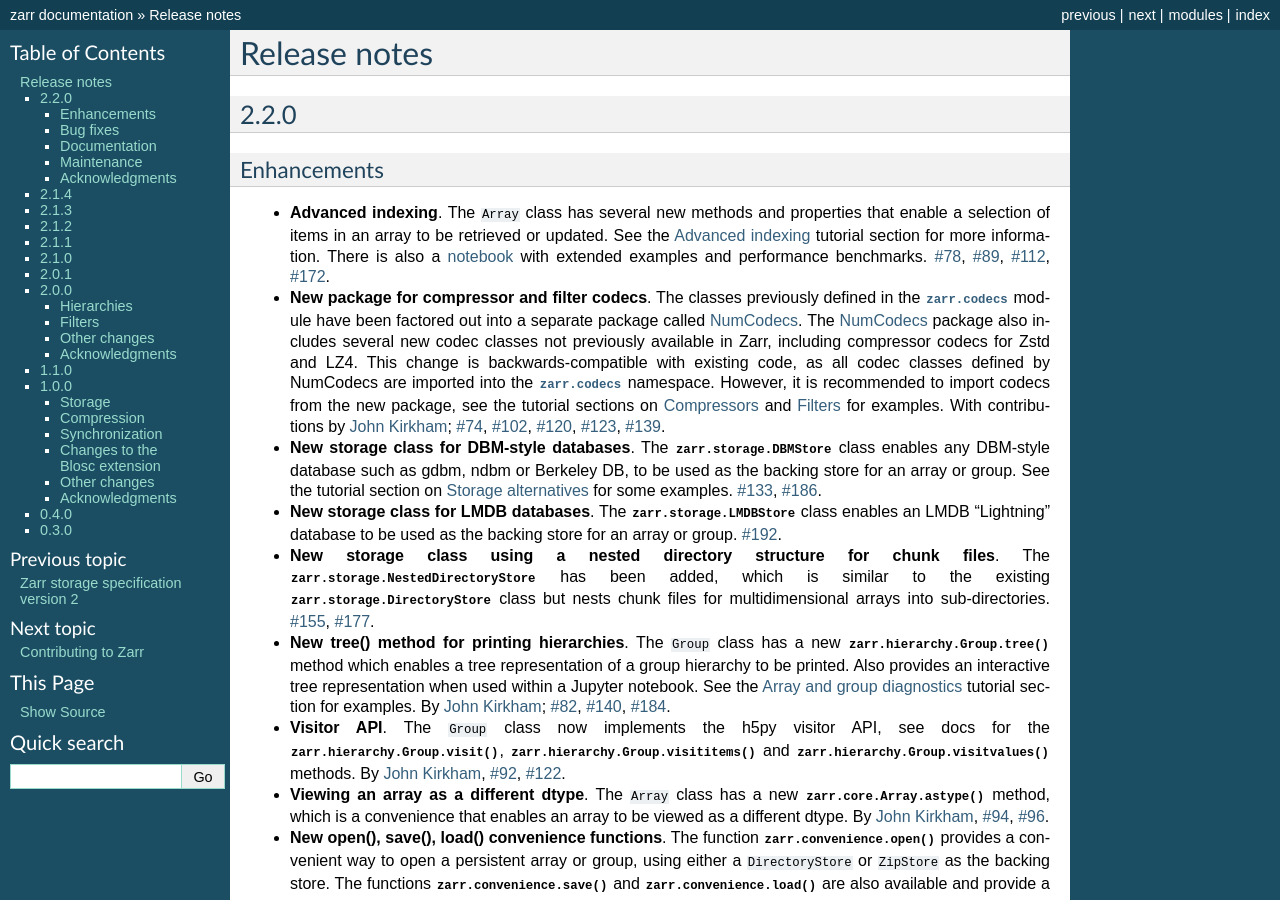
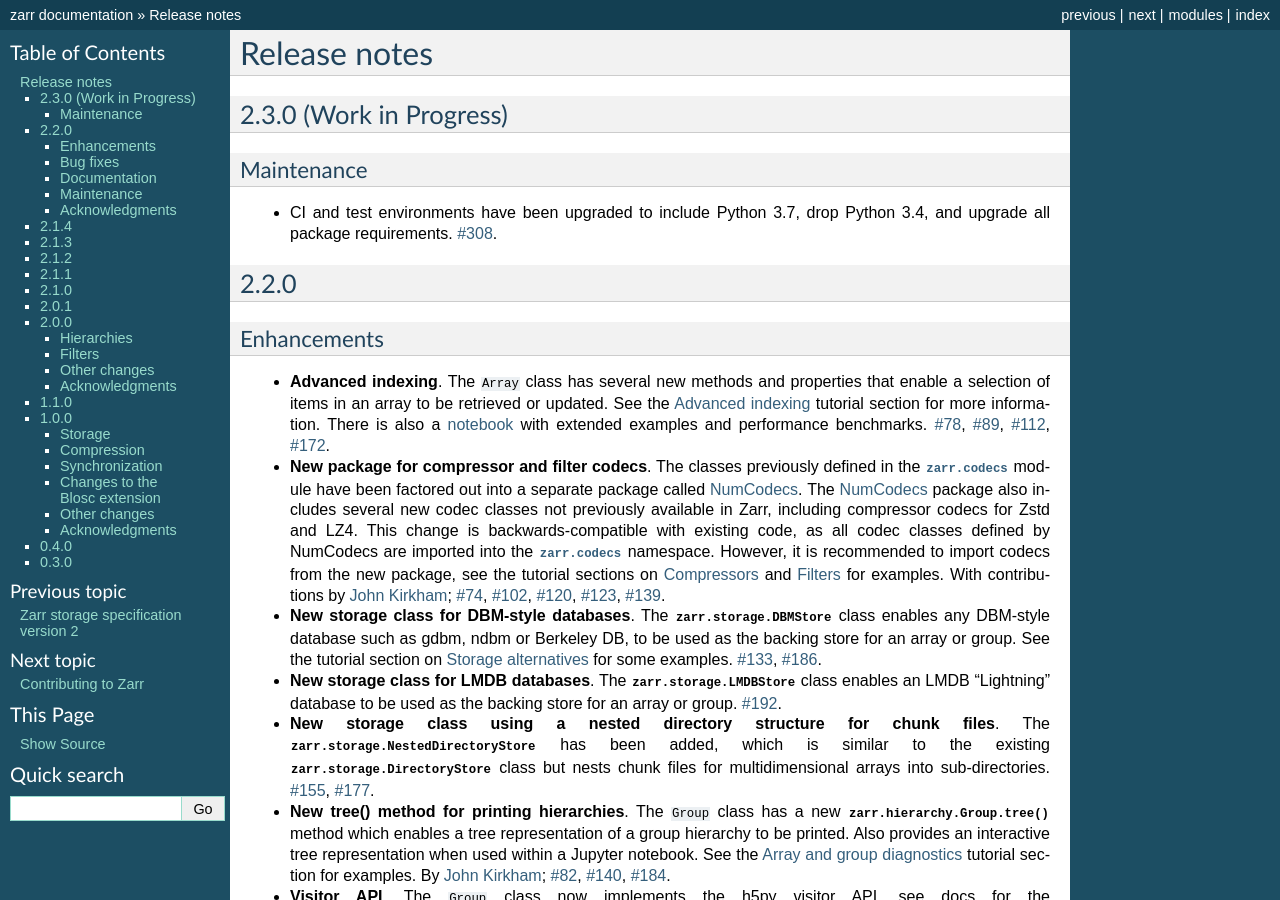
Before and after one commit to enthusiastdev121/zarr-python, a Sphinx documentation site: the page built from docs/release.rst, in a window 1280 px wide and 900 px high. Built offline with Sphinx 7.4.7, drawn with Linux system fonts in a browser that asks for light colours; the version number could not be read and is left out.

Commit message:
release notes

```diff
--- a/docs/release.rst
+++ b/docs/release.rst
@@ -1,5 +1,17 @@
 Release notes
 =============
+
+.. _release_2.3.0:
+
+2.3.0 (Work in Progress)
+------------------------
+
+Maintenance
+~~~~~~~~~~~
+
+* CI and test environments have been upgraded to include Python 3.7, drop Python 3.4, and
+  upgrade all package requirements. :issue:`308`.
+
 
 .. _release_2.2.0:
 
```
